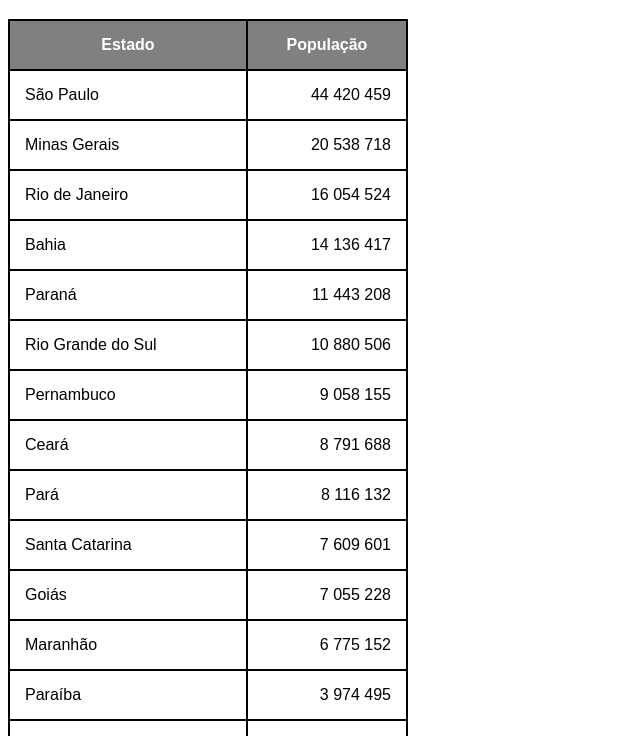
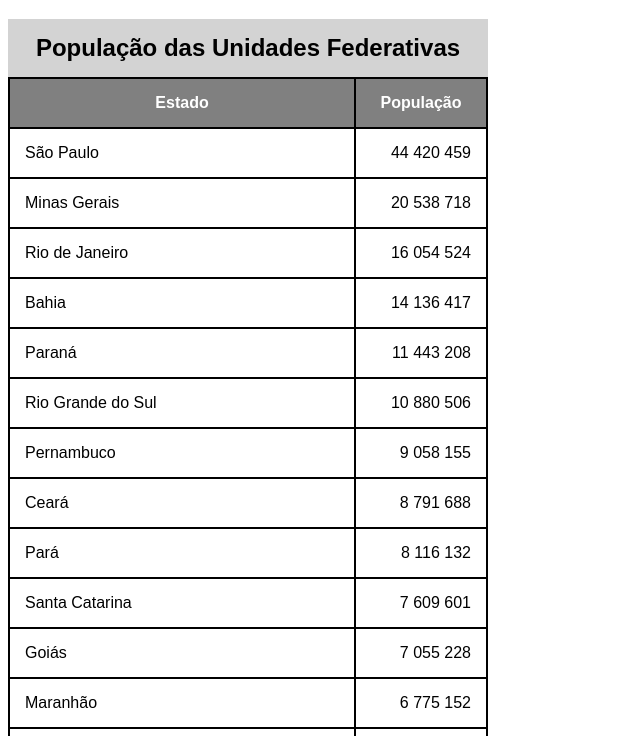
Before and after one commit to LuizGiehl/HTML-CSS, a plain HTML site: page ex023/tabela002.html in a window 1280 px wide. Shown: the part 61-797 px from the top of the page, without its empty margins (0-640 px from the left). Drawn offline with Linux system fonts and the light colour scheme.

Commit message:
Update tabela002.html

```diff
--- a/ex023/tabela002.html
+++ b/ex023/tabela002.html
@@ -12,6 +12,14 @@
         table{
             width: 400px;
             border-collapse: collapse;
+        }
+
+        caption{
+            width: 450px;
+            background-color: lightgray;
+            padding: 15px;
+            font-size: 1.5em;
+            font-weight: bold;
         }
 
         thead, tfoot{
@@ -41,10 +49,13 @@
 <body>
     <h1>População de estados Brasileiros</h1>
     <table>
+        <caption>
+            População das Unidades Federativas
+        </caption>
         <thead>
             <tr>
-                <th>Estado</th>
-                <th>População</th>
+                <th scope="col">Estado</th>
+                <th scope="col" style="width: 100px;">População</th>
             </tr>
         </thead>
         <tbody>
@@ -159,7 +170,7 @@
         </tbody>
         <tfoot>
             <tr>
-                <th id="total">Total de Habitantes</th>
+                <th id="total" scope="row">Total de Habitantes</th>
                 <td class="numero"><strong>203 062 512</strong></td>
             </tr>
         </tfoot>
```
